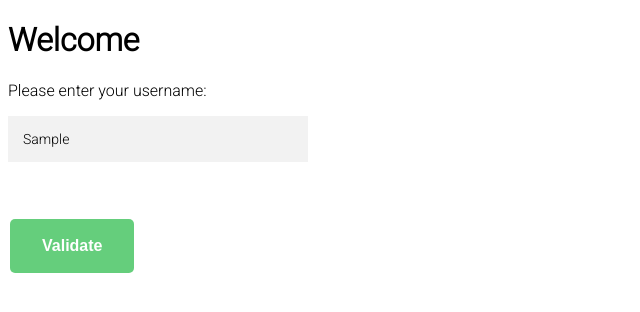
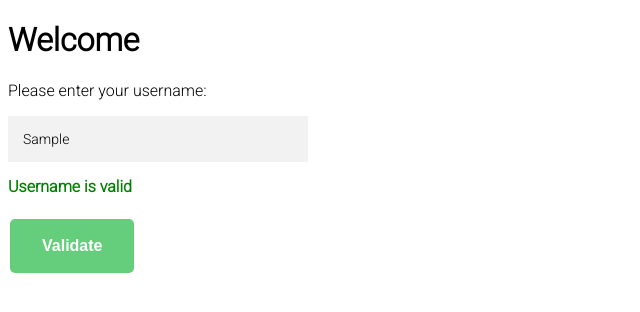
Before and after one commit to geo278/simpleReactPage, a React (Create React App) app: page / in a window 1280 px wide. Both pictures are taken after typing "Sample" into the empty fields and a click on the button "Validate". Shown: the top 312 px of the page, without its empty margins (0-640 px from the left). Built offline with nearby package versions, Linux system fonts and the light colour scheme.

Commit message:
added validity state

```diff
--- a/src/index.css
+++ b/src/index.css
@@ -36,7 +36,9 @@ input[type=text] {
 
 .btn:hover {opacity: 1}
 
-.note {
-  transition: 0.35s;
+.valid {
+  color: green;
+}
+.invalid {
   color: red;
 }
--- a/src/index.js
+++ b/src/index.js
@@ -8,7 +8,8 @@ class Form extends React.Component {
       super(props);
       this.state = {
         username: '',
-        errormessage: '',
+        valid: true,
+        message: '',
       };
     }
 
@@ -18,25 +19,38 @@ class Form extends React.Component {
 
     submitHandler = (event) => {
       event.preventDefault();
-      let err = '';
+      let msg = '';
+      let isValid = true;
       let username = this.state.username;
       let l = username.length;
-      if (l > 16) {
-        err = <strong>Username too long</strong>;
-      }
-      let validcharacters = '1234567890abcdefghijklmnopqrstuvwxyzABCDEFGHIJKLMNOPQRSTUVWXYZ';
-      for (let i = 0; i < l; i++) {
+      if (l == 0) {
+        msg = <strong>Please enter a username</strong>;
+        isValid = false;
+      } else if (l > 16) {
+        msg = <strong>Username too long</strong>;
+        isValid = false;
+      } else {
+        let validcharacters = '1234567890abcdefghijklmnopqrstuvwxyzABCDEFGHIJKLMNOPQRSTUVWXYZ';
+        for (let i = 0; i < l; i++) {
           if (validcharacters.indexOf(username.substr(i, 1)) === -1) {
-              err = <strong>Username invalid</strong>;
-              //alert("Username must contain only numbers and letters with no spaces");
+            msg = <strong>Username must contain only numbers and letters</strong>;
+              isValid = false;
               break;
           }
+        }
       }
-      this.setState({errormessage: err});
+      if (isValid) {
+        msg = <strong>Username is valid </strong>;
+      }
+      this.setState({valid: isValid});
+      this.setState({message: msg});
     }
 
     render() {
-      const {fading} = this.state;
+      let messageType = "valid";
+      if (!this.state.valid) {
+        messageType = "invalid";
+      }
       return (
         <form onSubmit={this.submitHandler}>
             <h1>Welcome </h1>
@@ -47,7 +61,7 @@ class Form extends React.Component {
                         onChange={this.changeHandler}
                     />
             <br/>
-            <span class="note"> {this.state.errormessage} </span>
+            <span class={messageType}> {this.state.message} </span>
             <br/> <br/>
             <button class="btn"> Validate </button>
         </form>
```
